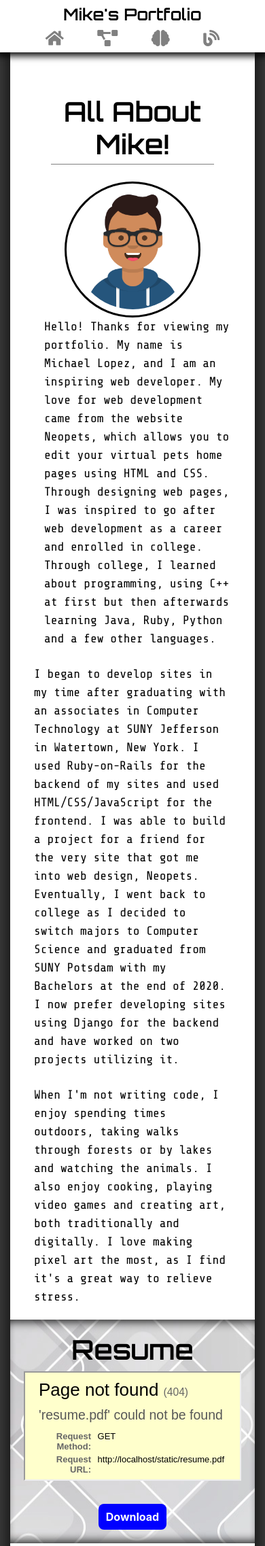
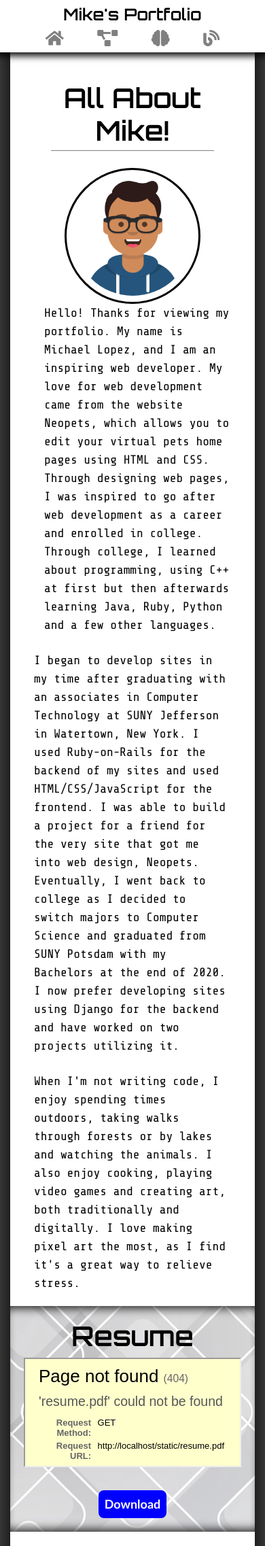
Before and after one commit to mike11695/Portfolio, a Django app: page /home/ in a window 390 px wide. Shown: the top 2274 px of the page at 68% size. Run offline with Django 3.2, Linux system fonts and the light colour scheme; parts of the project's set-up code (start-up, migrations or seed data) failed here and were passed over; some libraries are stand-ins or nearby versions.

Commit message:
Fixed download buttons to display properly and changed display settings for devices with 400px width

```diff
--- a/portfolio/pf/static/css/styles.css
+++ b/portfolio/pf/static/css/styles.css
@@ -130,6 +130,8 @@ body {
   text-align: center;
   margin-left: auto;
   margin-right: auto;
+  font-family: 'calibri';
+  font-size: 18px;
 }
 
 .skill-block {
@@ -554,6 +556,6 @@ iframe {
   }
 
   .skills-header:first-of-type {
-    margin-top: 100px;
+    margin-top: 80px;
   }
 }
```
